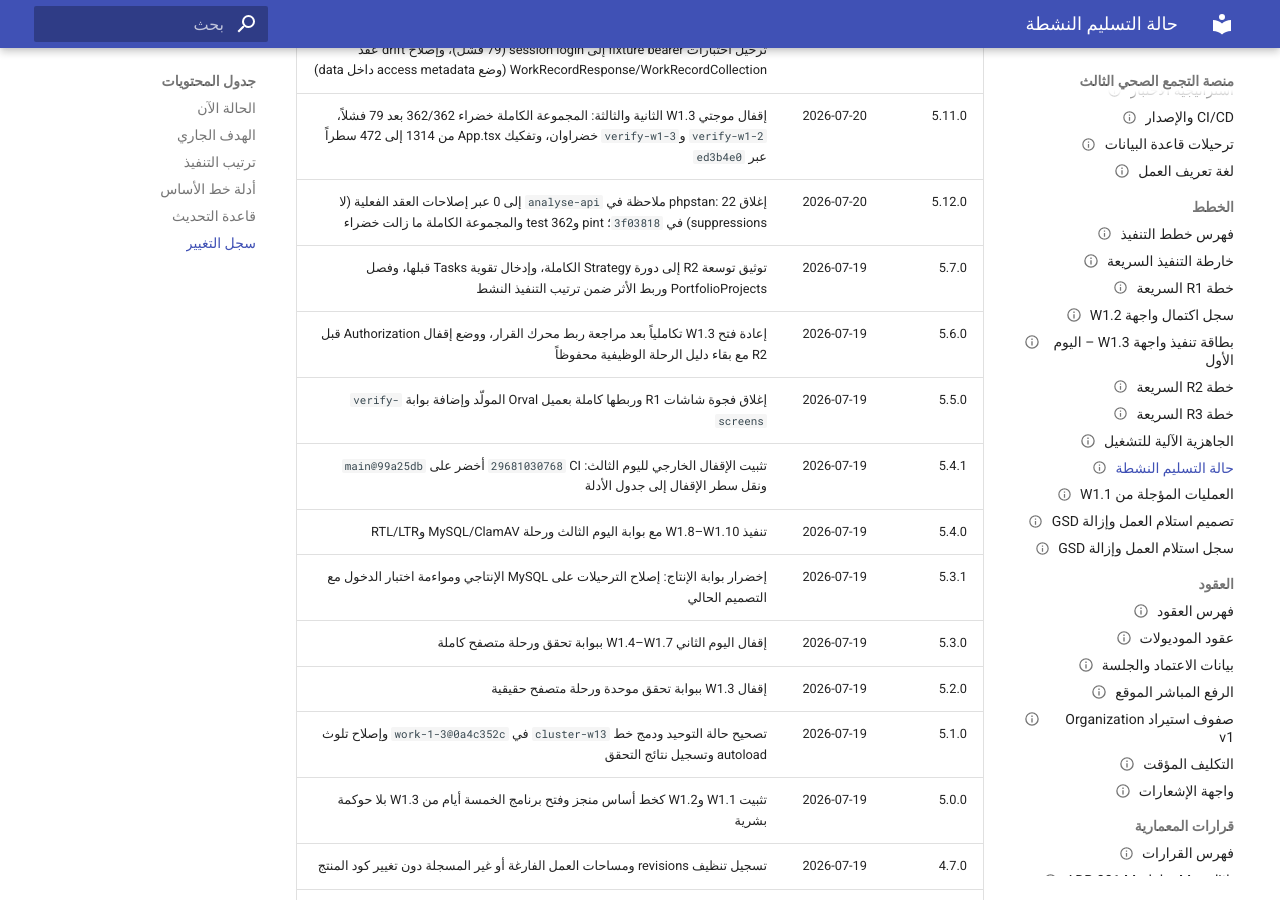
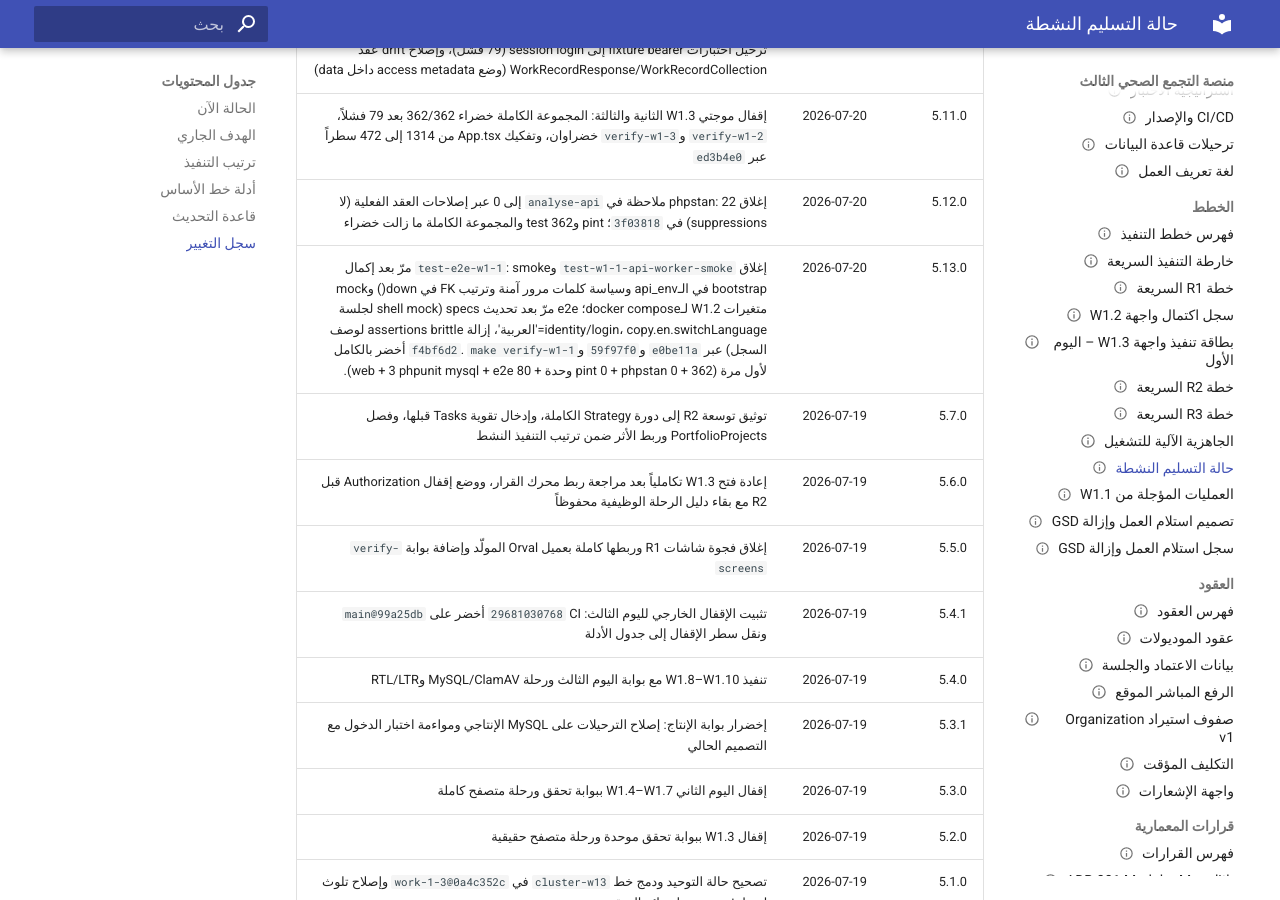
Before and after one commit to tariiq222/cluster, an MkDocs documentation site: the page built from docs/plans/active-delivery-status.md, in a window 1280 px wide and 900 px high, scrolled down 3662 px. Built offline with MkDocs 1.6.1 and Material for MkDocs 9.7.7, drawn with Linux system fonts in a browser that asks for light colours.

Commit message:
docs(plans): record verify-w1-1 fully green milestone (5.13.0)

```diff
--- a/docs/plans/active-delivery-status.md
+++ b/docs/plans/active-delivery-status.md
@@ -3,7 +3,7 @@ doc_id: PLN-AS-001
 title: حالة التسليم النشطة
 type: plans
 status: accepted
-version: 5.11.0
+version: 5.13.0
 date: 2026-07-20
 owner: التنفيذ التقني
 reviewers: []
@@ -112,6 +112,7 @@ Strategy الكاملة وPortfolioProjects وربط الأثر وفق
 | 5.10.0 | 2026-07-20 | تأجيل `verify-w1-1` و`verify-w1-2` على نطاق موجتي W1.3 frontend slices 2 و5: ترحيل اختبارات fixture bearer إلى session login (79 فشل)، وإصلاح drift عقد WorkRecordResponse/WorkRecordCollection (وضع access metadata داخل data) |
 | 5.11.0 | 2026-07-20 | إقفال موجتي W1.3 الثانية والثالثة: المجموعة الكاملة خضراء 362/362 بعد 79 فشلاً، `verify-w1-2` و`verify-w1-3` خضراوان، وتفكيك App.tsx من 1314 إلى 472 سطراً عبر `ed3b4e0` |
 | 5.12.0 | 2026-07-20 | إغلاق phpstan: 22 ملاحظة في `analyse-api` إلى 0 عبر إصلاحات العقد الفعلية (لا suppressions) في `3f03818`؛ pint وtest 362 والمجموعة الكاملة ما زالت خضراء |
+| 5.13.0 | 2026-07-20 | إغلاق `test-w1-1-api-worker-smoke` و`test-e2e-w1-1`: smoke مرّ بعد إكمال bootstrap في الـapi_env وسياسة كلمات مرور آمنة وترتيب FK في down() وmock متغيرات W1.2 لـdocker compose؛ e2e مرّ بعد تحديث specs (shell mock لجلسة identity/login، copy.en.switchLanguage='العربية'، إزالة assertions brittle لوصف السجل) عبر `e0be11a` و`59f97f0` و`f4bf6d2`. `make verify-w1-1` أخضر بالكامل لأول مرة (pint 0 + phpstan 0 + 362 وحدة + 80 web + 3 phpunit mysql + e2e). |
 | 5.7.0 | 2026-07-19 | توثيق توسعة R2 إلى دورة Strategy الكاملة، وإدخال تقوية Tasks قبلها، وفصل PortfolioProjects وربط الأثر ضمن ترتيب التنفيذ النشط |
 | 5.6.0 | 2026-07-19 | إعادة فتح W1.3 تكاملياً بعد مراجعة ربط محرك القرار، ووضع إقفال Authorization قبل R2 مع بقاء دليل الرحلة الوظيفية محفوظاً |
 | 5.5.0 | 2026-07-19 | إغلاق فجوة شاشات R1 وربطها كاملة بعميل Orval المولّد وإضافة بوابة `verify-screens` |
```
